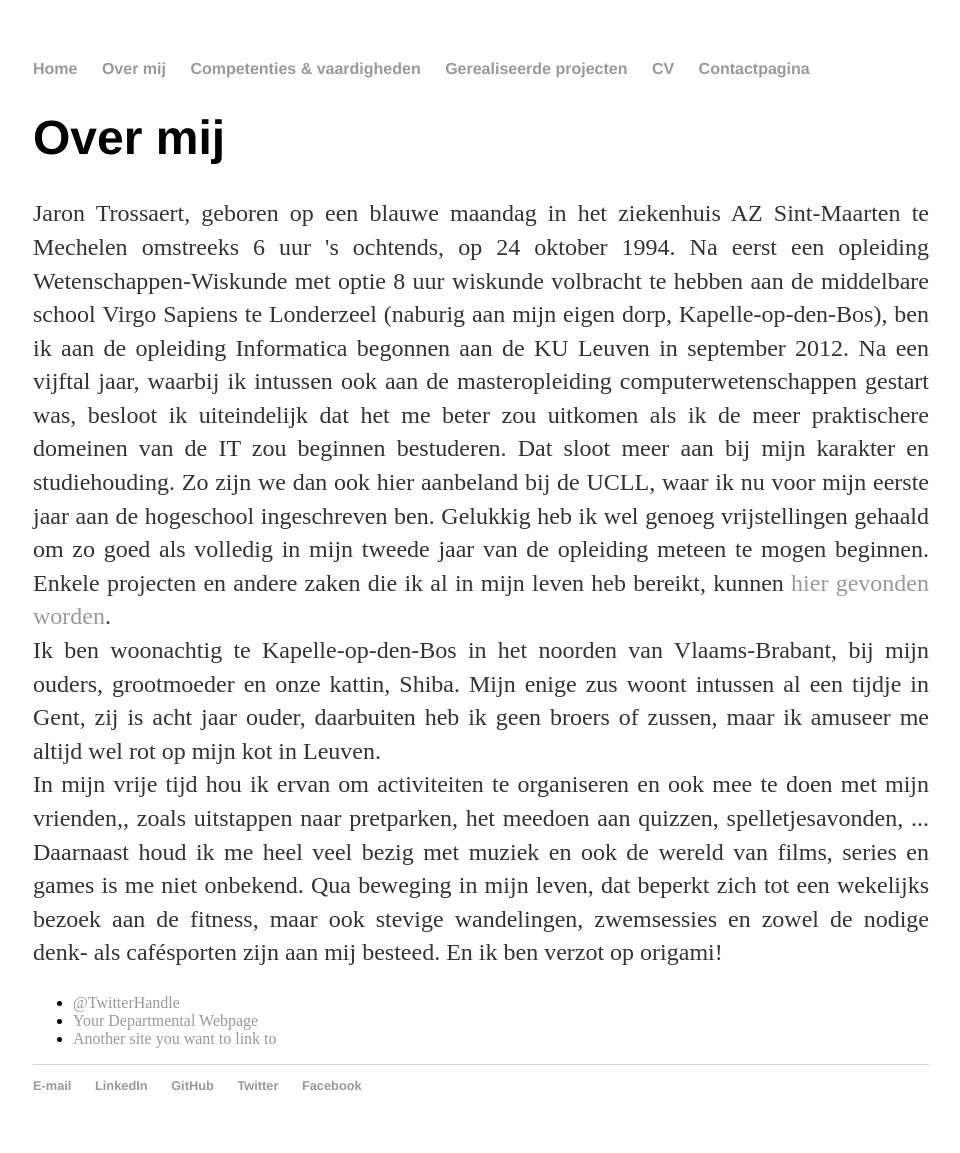
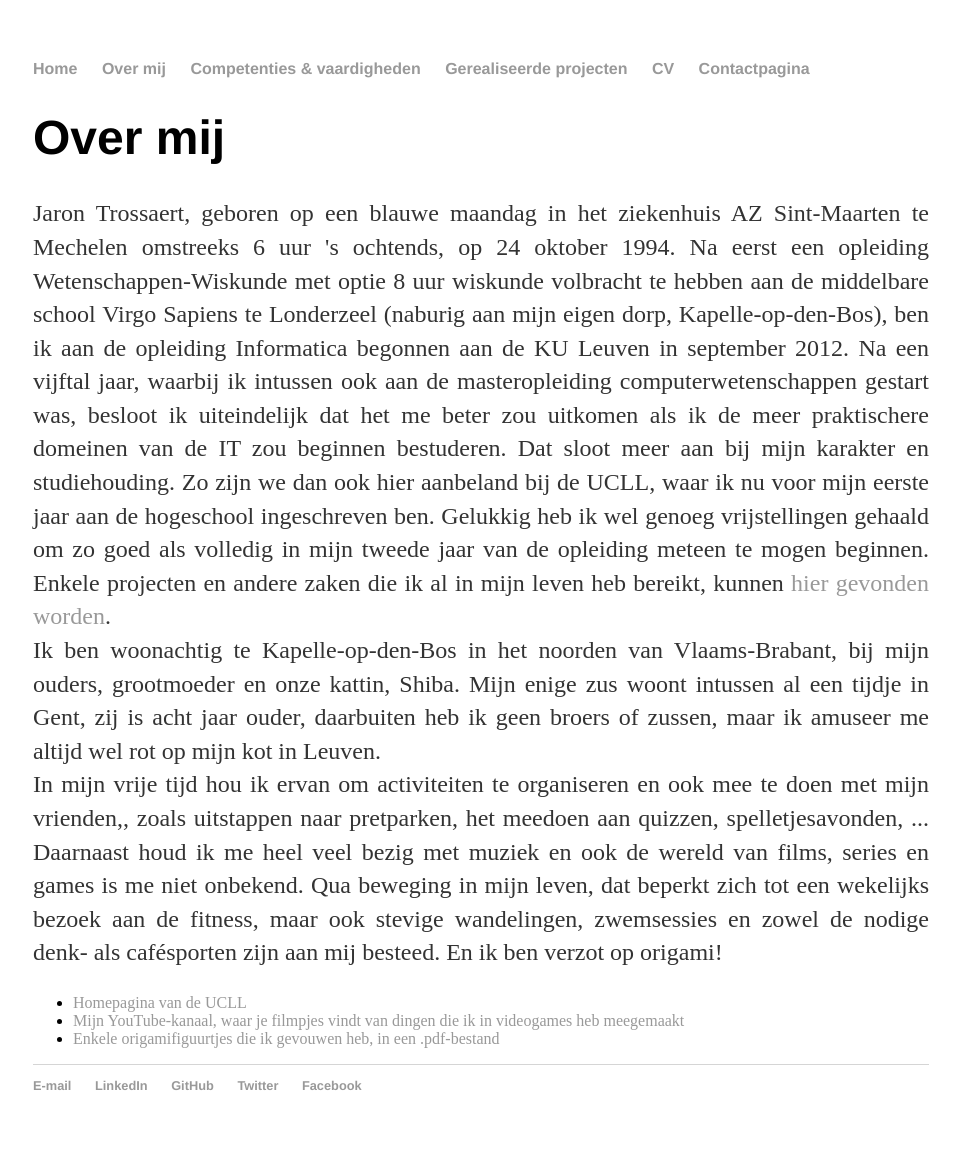
Before and after one commit to Jornax/Jornax.github.io, a Jekyll site: the page built from about/index.html, in a window 1280 px wide. Shown: the whole page, without its empty margins (159-1119 px from the left). Built offline with Jekyll 4.4.1, drawn with Linux system fonts in a browser that asks for light colours.

Commit message:
Update index.html

```diff
--- a/about/index.html
+++ b/about/index.html
@@ -24,8 +24,8 @@ title: Over mij
 			</p>
 
 			<ul class="contacts">
-				<li><a href="#">@TwitterHandle</a></li>
-				<li><a href="#">Your Departmental Webpage</a></li>
-				<li><a href="#">Another site you want to link to</a></li>
+				<li><a href="https://www.ucll.be/">Homepagina van de UCLL</a></li>
+				<li><a href="https://www.youtube.com/channel/UCJ0Nhcsh6A2IzdwyoQJfutQ">Mijn YouTube-kanaal, waar je filmpjes vindt van dingen die ik in videogames heb meegemaakt</a></li>
+				<li><a href="#">Enkele origamifiguurtjes die ik gevouwen heb, in een .pdf-bestand</a></li>
 				</ul>
 		</div>
```
